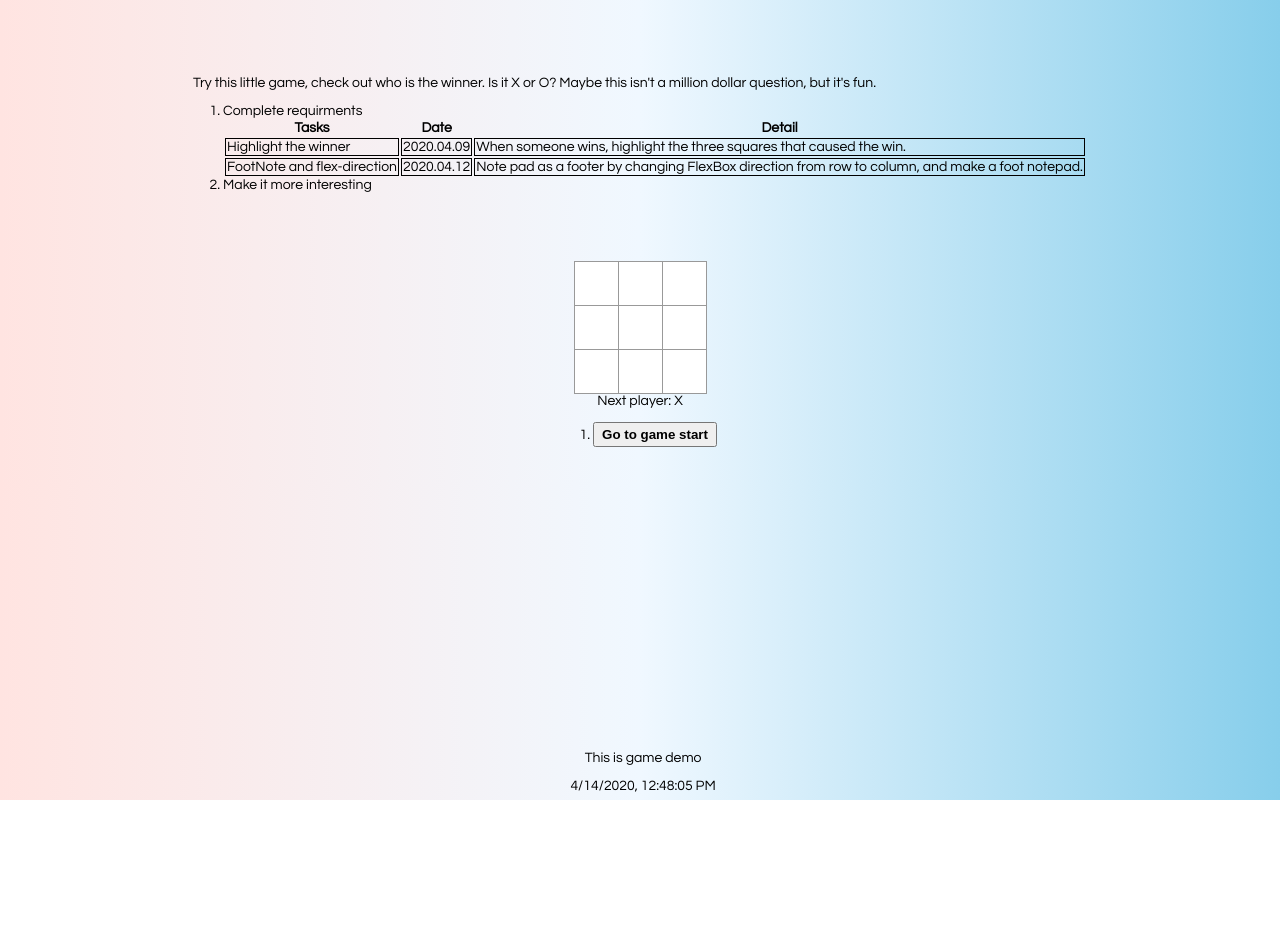
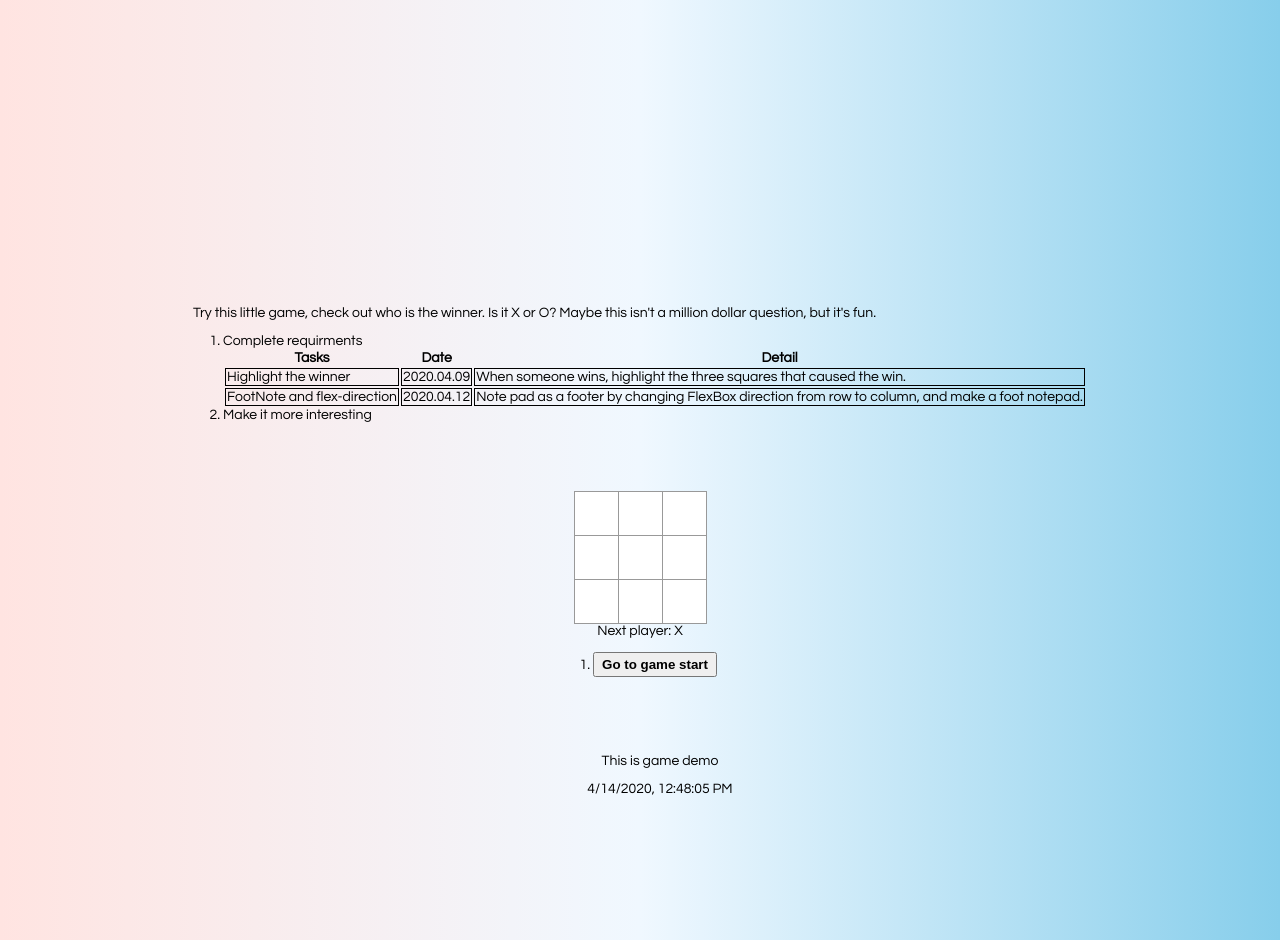
Before and after one commit to luml/tie-tac-toe, a React app: page / in a window 1280 px wide. Before the commit the page ends 800 px from the top, so only its background shows below. Built offline with nearby package versions, Linux system fonts and the light colour scheme.

Commit message:
fix(center foot)

```diff
--- a/src/footnote.js
+++ b/src/footnote.js
@@ -3,8 +3,10 @@ import React from 'react'
 const FootNote = () => {
     return (
         <footer className="foot-note">
-            <p>This is game demo</p>
-            <p>{new Date().toLocaleString()}</p>
+            <div>
+                <p>This is game demo</p>
+                <p>{new Date().toLocaleString()}</p>
+            </div>
         </footer>
     )
 }
--- a/src/index.css
+++ b/src/index.css
@@ -45,6 +45,8 @@ ol, ul {
     display: flex;
     flex-direction: column;
     justify-content: center;
+    min-height: 900px;
+    overflow-y: scroll;
 }
 .intro-content {
     display: flex;
@@ -81,11 +83,14 @@ li>button {
 }
 
 .foot-note {
-    position: absolute;
+    width: 100vw;
+    position: fixed;
+    height: 50px;
     bottom: 0;
     display: grid;
     place-content: center;
+}
+.foot-note > div{
     text-align: center;
-    margin-left: 43vw;
-    line-height: 0;
+    line-height: 1;
 }
```
